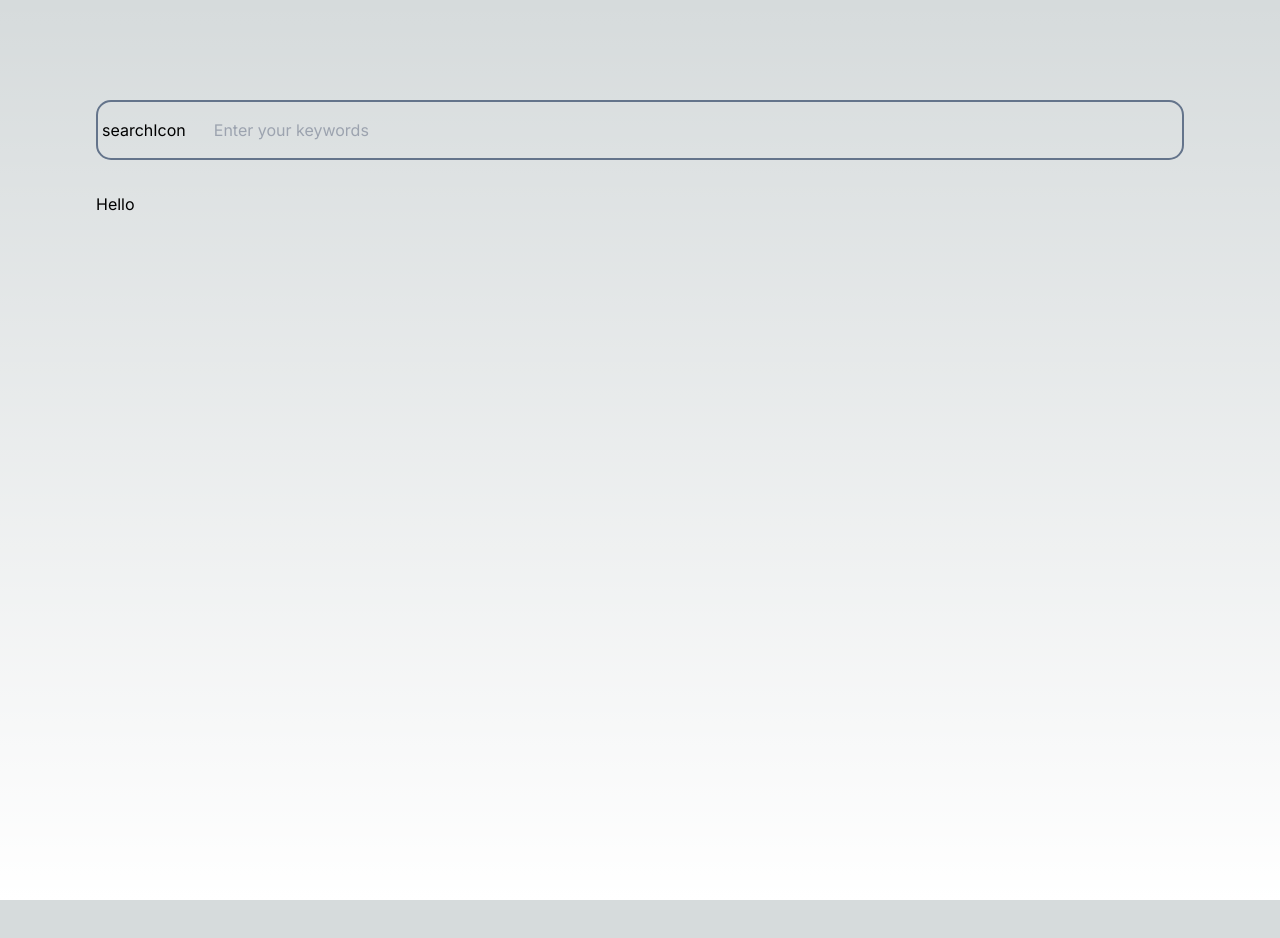
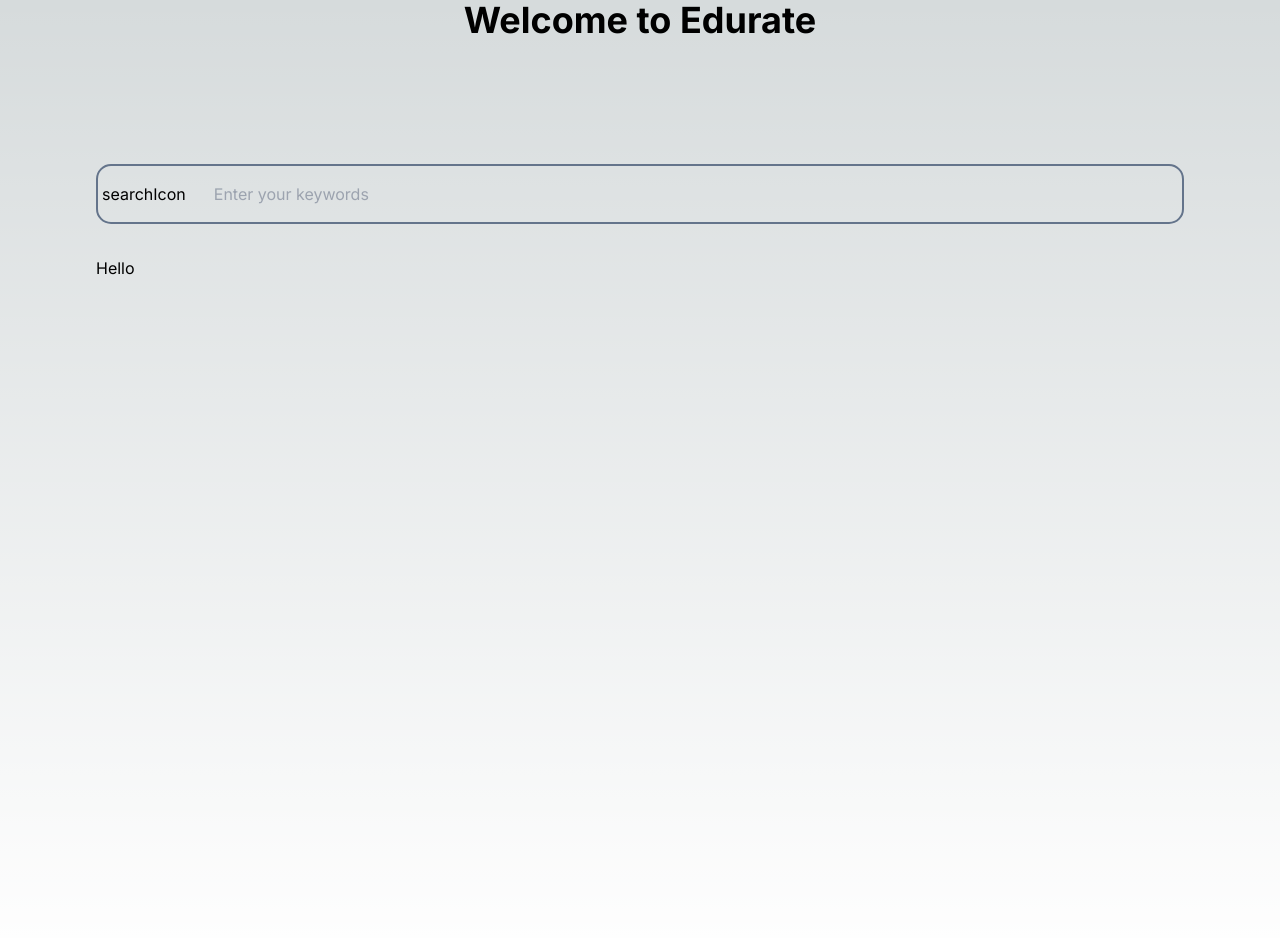
Before and after one commit to Deep070203/edurate, a Next.js app: page / in a window 1280 px wide. Shown: the top 938 px of the page. Before the commit the page ends 900 px from the top, so only its background shows below. Built offline with nearby package versions, Linux system fonts and the light colour scheme.

Commit message:
Minor Changes

```diff
--- a/src/pages/Homepage.tsx
+++ b/src/pages/Homepage.tsx
@@ -1,7 +1,9 @@
+'use client'
 // change this component to client component
+import Link from 'next/link';
+import Head from 'next/head';
 
 
-'use client'
 
 
 // import the data
@@ -43,6 +45,12 @@
 
   return (
 
+   <div className="min-h-screen flex flex-col items-center justify-center bg-black-100">
+            <Head>
+                <title>Edurate</title>
+            </Head>
+            <h1 className="text-4xl font-bold mb-6">Welcome to Edurate</h1>
+
     <section className="h-[100vh] w-screen px-[2rem] md:px-[6rem] mt-[100px]">
 
 
@@ -65,6 +73,7 @@
       </div>
 
     </section>
+   </div>
 
   )
 
```
